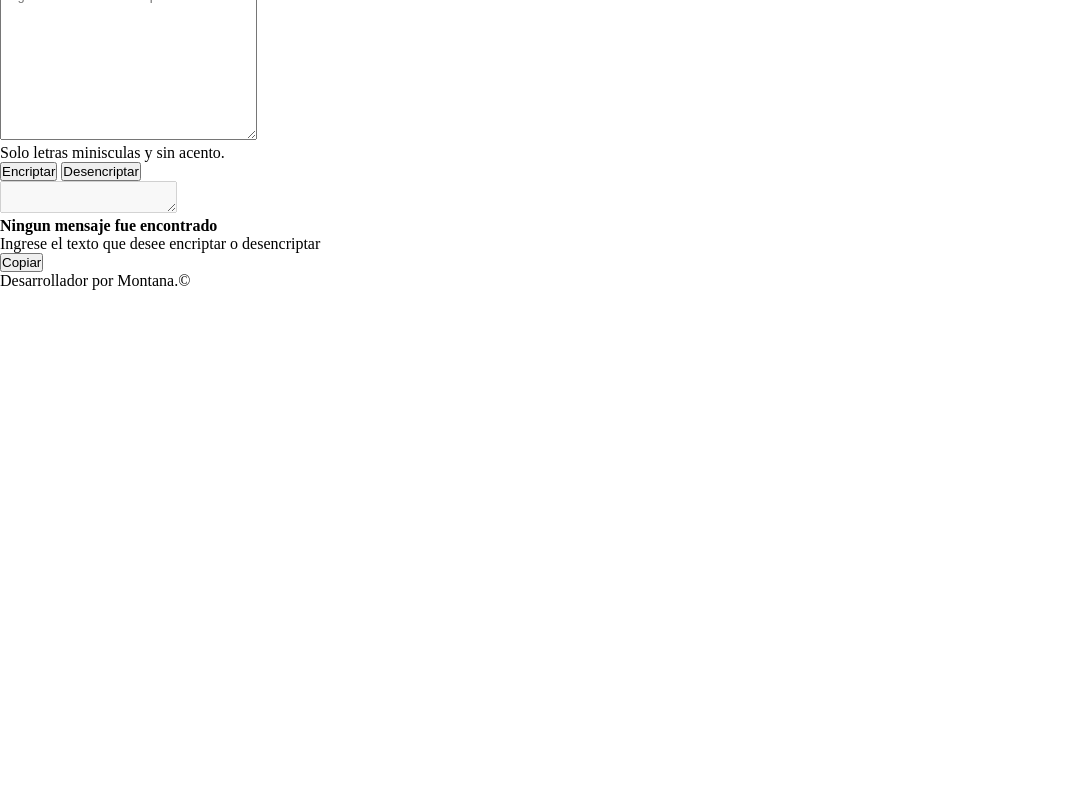
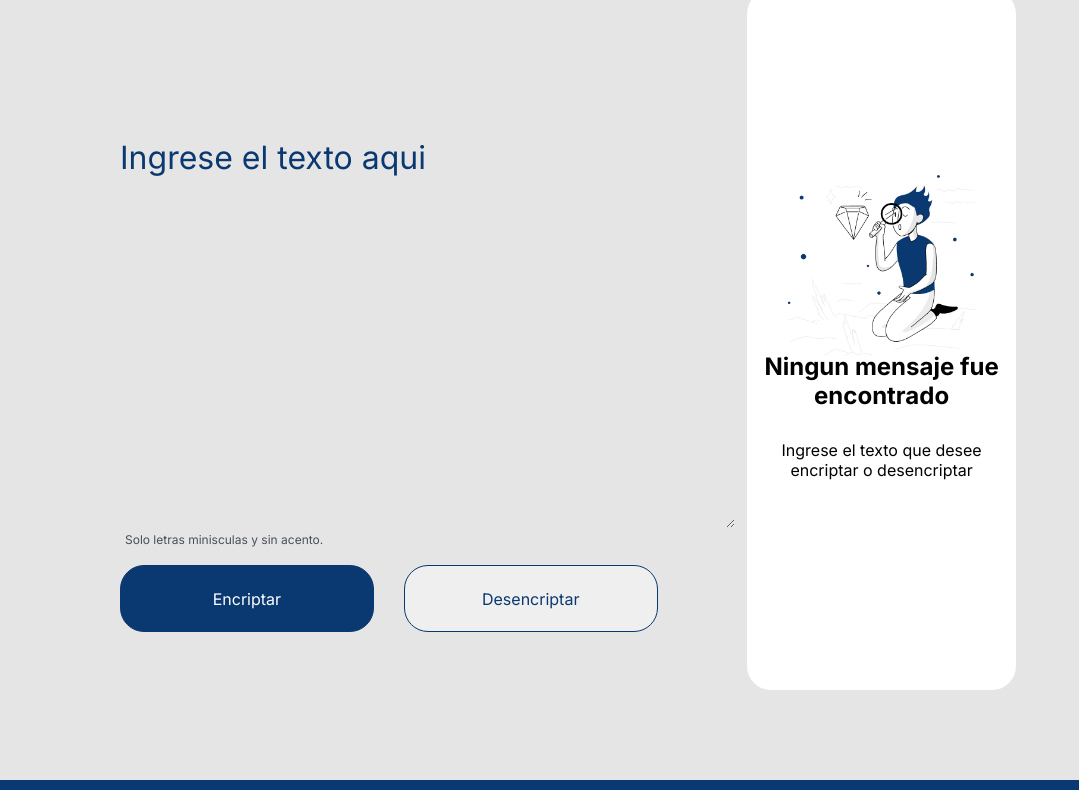
Before and after one commit to GumerAnthonyLauraQuenta/encriptador_one, a plain HTML site: page index.html in a window 1280 px wide. Shown: the part 112-902 px from the top of the page, without its empty margins (0-1079 px from the left). Before the commit the page ends 800 px from the top, so only its background shows below. Drawn offline with Linux system fonts and the light colour scheme.

Commit message:
Agregando estilos en styles.css

```diff
--- a/styles/styles.css
+++ b/styles/styles.css
@@ -1,4 +1,203 @@
+@import url('https://fonts.googleapis.com/css2?family=Inter:wght@100..900&display=swap');
+
+:root{
+    --color-primario:#E5E5E5;
+    --color-secundario:#0A3871;
+    --color-terciario:#D8DFE8;
+    --color-cuaternario:#495057;
+    --color-quintenario:#A4CE95;
+}
+
 *{
     padding: 0;
     margin: 0;
 }
+body{
+    background-color: var(--color-primario);
+}
+.logo{
+    width: 120px;
+    height: 48px;
+    padding-top: 10px;
+    margin-left: 10px;
+}
+img{
+    border-radius: 20px;
+}
+.encriptador{
+    display: flex;
+    align-items: center;
+
+    padding: 5% 15%;
+    justify-content: space-between;
+
+    border-radius: 20px;
+    margin-bottom: 50px;
+    margin-left: 80px;
+    padding: 40px;
+    width: 70%;
+
+}
+.text_area{
+    font-family: "Inter", sans-serif;
+    font-optical-sizing: auto;
+    font-weight: 400;
+    background-color: var(--color-primario);
+    font-size: 32px;
+    border: none;
+    margin-top: 90px;
+}
+.message:focus{
+    outline: none;
+}
+.buttons{
+    display: flex;
+    margin-top: 18px;
+}
+.btn{
+    height: 67px;
+    width: 328px;
+    border-radius: 24px;
+    border: 1px solid #0A3871;
+    font-family: "Inter", sans-serif;
+    font-optical-sizing: auto;
+    font-weight: 400;
+    font-size: 16px;
+}
+
+.btn-encript{
+    background-color: var(--color-secundario);
+    color: white;
+    cursor: pointer;
+
+}
+.btn-decript{
+    color: #0A3871;
+    cursor: pointer;
+    margin-left: 30px;
+}
+.encriptador_ingreso{
+    width: 60%;
+}
+
+::placeholder{
+    color: var(--color-secundario);
+}
+.text_area:focus{
+    outline:none;
+}
+
+.encriptador_salida{
+    width:30%;
+    height: 700px;
+    display: flex;
+    justify-content: center;
+    background: white;
+    border-radius: 24px;
+    position: relative;
+    text-align: center;
+}
+.message{
+    margin-top: 100px;
+    border: none;
+    color: #0A3871;
+    position:relative;
+    background-image: url("../assets/Muñeco.png");
+    background-color: white;
+    background-size: 200px;
+    background-repeat: no-repeat;
+    background-position: center;
+    height: 50%;
+    width: 70%;
+    resize: none;
+    font-family: "Inter", sans-serif;
+    font-optical-sizing: auto;
+    font-weight: 400;
+    font-size: 24px;
+}
+.salida_titulo{
+    justify-content: center;
+    font-family: "Inter", sans-serif;
+    font-size: 24px;
+    position: absolute;
+    bottom: 40%;
+}
+.salida_parrafo{
+    font-family: "Inter", sans-serif;
+    font-size: 16px;
+    position: absolute;
+    bottom: 30%;
+}
+
+.btn-copy{
+    color: #0A3871;
+    cursor: pointer;
+    height: 67px;
+    position: absolute;
+    bottom: 9%;
+    left: 5%;
+    display: none;
+    width: 90%;
+
+}
+.information{
+    font-family: "Inter", sans-serif;
+    font-optical-sizing: auto;
+    font-weight: 400;
+    color: var(--color-cuaternario);
+    font-size: 12px;
+    display: flex;
+    gap: 5px;
+}
+
+.footer{
+    background-color:var(--color-secundario);
+    padding: 1.5rem;
+    text-align: center;
+    color: var(--color-primarios);
+    font-family: var(--fuente_monserat);
+    font-size: 1.5rem;
+    font-weight: 400;
+    color: var(--color-primario);
+}
+
+
+@media (max-width: 1200px) {
+    .encriptador{
+        flex-direction: column;
+        padding: 5px;
+    }
+    .encriptador_ingreso{
+        width: 80%;
+    }
+    .encriptador_salida{
+        margin-top: 40px;
+        width:80%;
+        height: 200px;
+    }
+    .message{
+        margin-top: 10px;
+        background-image: none;
+    }
+    .salida_titulo{
+        position: absolute;
+        bottom: 50%;
+    }
+}
+
+@media (max-width: 450px) {
+    .buttons{
+        flex-direction: column;
+    }
+    .btn{
+        margin-top:20px ;
+    }
+    .btn-decript{
+        margin-left: 0px;
+    }
+    .encriptador_salida{
+        width:100%;
+        margin-left: 80px;
+
+    }
+}
```
